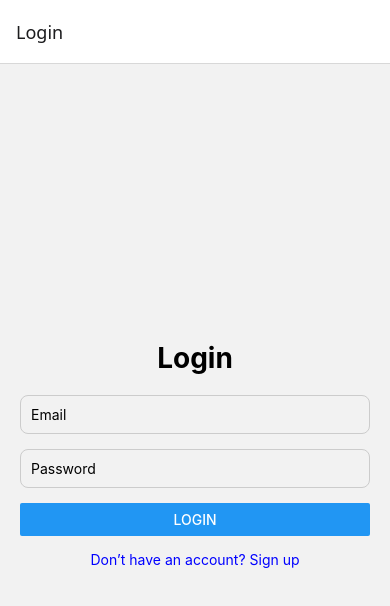
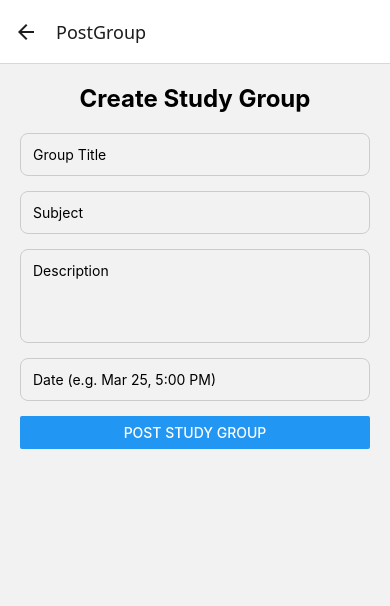
Before and after one commit to veerlakshay/StudyBuddy, a React Native app: screen /PostGroup in a window 390 px wide. Shown: the top 606 px of the page. Built offline with nearby package versions, Linux system fonts and the light colour scheme; no server answers.

Commit message:
post group featire added

```diff
--- a/navigation/AppNavigator.js
+++ b/navigation/AppNavigator.js
@@ -2,7 +2,7 @@
 import React from "react";
 import { NavigationContainer } from "@react-navigation/native";
 import { createNativeStackNavigator } from "@react-navigation/native-stack";
-
+import PostGroupScreen from "../screens/PostGroupScreen";
 import LoginScreen from "../screens/LoginScreen";
 import SignupScreen from "../screens/SignupScreen";
 import HomeScreen from "../screens/HomeScreen"; // 👈 Add this
@@ -16,6 +16,7 @@ const AppNavigator = () => {
                 <Stack.Screen name="Login" component={LoginScreen} />
                 <Stack.Screen name="Signup" component={SignupScreen} />
                 <Stack.Screen name="Home" component={HomeScreen} />
+                <Stack.Screen name="PostGroup" component={PostGroupScreen} />
             </Stack.Navigator>
         </NavigationContainer>
     );
--- a/screens/HomeScreen.js
+++ b/screens/HomeScreen.js
@@ -21,6 +21,11 @@ const HomeScreen = ({ navigation }) => {
 
             <View style={styles.buttonContainer}>
                 <Button title="Logout" onPress={handleLogout} />
+                <Button
+                    title="Create Study Group"
+                    onPress={() => navigation.navigate("PostGroup")}
+                />
+
             </View>
         </View>
     );
--- /dev/null
+++ b/screens/PostGroupScreen.js
@@ -0,0 +1,94 @@
+// screens/PostGroupScreen.js
+import React, { useState } from "react";
+import {
+    View,
+    Text,
+    TextInput,
+    Button,
+    StyleSheet,
+    Alert,
+    ScrollView
+} from "react-native";
+
+const PostGroupScreen = ({ navigation }) => {
+    const [title, setTitle] = useState("");
+    const [subject, setSubject] = useState("");
+    const [description, setDescription] = useState("");
+    const [date, setDate] = useState("");
+
+    const handlePost = () => {
+        if (!title || !subject || !description || !date) {
+            Alert.alert("Please fill all fields");
+            return;
+        }
+
+        // We'll save to Firestore in the next step
+        console.log("Posting group:", { title, subject, description, date });
+        Alert.alert("Success", "Study group posted!");
+        // Reset fields
+        setTitle("");
+        setSubject("");
+        setDescription("");
+        setDate("");
+    };
+
+    return (
+        <ScrollView contentContainerStyle={styles.container}>
+            <Text style={styles.title}>Create Study Group</Text>
+
+            <TextInput
+                style={styles.input}
+                placeholder="Group Title"
+                value={title}
+                onChangeText={setTitle}
+            />
+
+            <TextInput
+                style={styles.input}
+                placeholder="Subject"
+                value={subject}
+                onChangeText={setSubject}
+            />
+
+            <TextInput
+                style={styles.input}
+                placeholder="Description"
+                value={description}
+                multiline
+                numberOfLines={4}
+                onChangeText={setDescription}
+            />
+
+            <TextInput
+                style={styles.input}
+                placeholder="Date (e.g. Mar 25, 5:00 PM)"
+                value={date}
+                onChangeText={setDate}
+            />
+
+            <Button title="Post Study Group" onPress={handlePost} />
+        </ScrollView>
+    );
+};
+
+const styles = StyleSheet.create({
+    container: {
+        padding: 20,
+        paddingBottom: 40,
+    },
+    title: {
+        fontSize: 24,
+        fontWeight: "bold",
+        marginBottom: 20,
+        textAlign: "center",
+    },
+    input: {
+        borderWidth: 1,
+        borderColor: "#ccc",
+        padding: 12,
+        borderRadius: 8,
+        marginBottom: 15,
+    },
+});
+
+export default PostGroupScreen;
```
